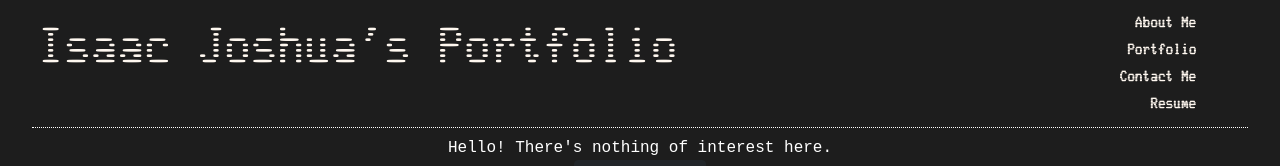
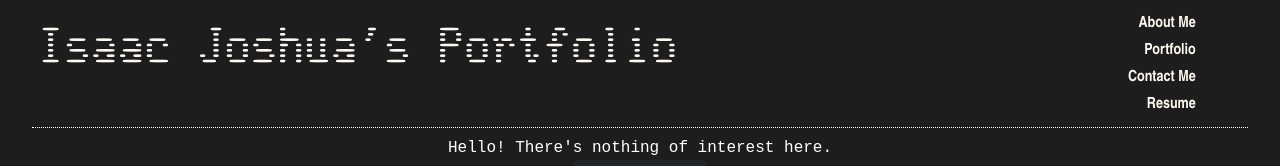
Before and after one commit to IsaacJCarnes/ij-portfolio, a React (Create React App) app: page / in a window 1280 px wide. Shown: the top 166 px of the page. Built offline with nearby package versions, Linux system fonts and the light colour scheme.

Commit message:
Changed nav font and border spacing

```diff
--- a/src/css/Header.css
+++ b/src/css/Header.css
@@ -25,20 +25,23 @@
 }
 
 .NavBar a {
+  display: flex;
+  align-items: center;
   margin-left: 0.8vw;
   padding-right: 2vw;
   margin-top: 0.2vh;
   text-align: right;
-  font-size: 1.7vmax;
+  font-size: 1.6vmax;
   font-weight: 600;
   text-decoration: none;
   width: fit-content;
+  font-family: 'Arial Narrow', Arial, sans-serif;
 }
 .NavBar a:after{
   position: relative;
   content:"";
   width: 1px;
-  height: .5vmax;
+  height: 1.3vmax;
   margin-left: 2vw;
   border-right: dotted 1px #fff8f0;
 }
--- a/src/pages/AboutMe/About.css
+++ b/src/pages/AboutMe/About.css
@@ -18,7 +18,8 @@
   display: inline-block;
   position: absolute;
   content: "";
-  right: 18vw;
+  right: 17vw;
+  top: 17vh;
   width: 14vmin;
   height: 11vmin;
   background: url('../../assets/me.jpg') no-repeat;
@@ -28,17 +29,25 @@
   border: 1px white solid;
 }
 
+
 .AboutContainer p {
   color: #fff8f0;
   font-family: 'Courier New', Courier, monospace;
   font-size: 3.5vmin;
 }
 
+.lineBrk {
+  height: 1vh;
+}
+
 @media only screen and (min-width: 810px) { /*Big Screens*/
     .AboutContainer h3 {
         font-size: 5vmin;
     }
+    .AboutContainer h3:after {
+      top: 16.5vh;
+    }
     .AboutContainer p{
         font-size: 2.7vmin;
-      }
+    }
 }
--- a/src/pages/AboutMe/index.js
+++ b/src/pages/AboutMe/index.js
@@ -3,8 +3,9 @@ import "./About.css";
 const AboutMe = () => {
   return (
     <div className="AboutContainer">
+      <div className="lineBrk" />
       <h3>About Me</h3>
-      <br/>
+      <div className="lineBrk" />
       <p className="text-center">
         Hi I'm Isaac Joshua, a full stack developer from Pittsburgh,
         Pennsylvania. My interests include but are not limited to, 3D modeling,
```
